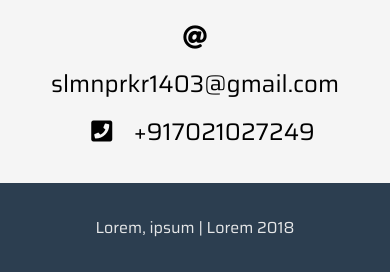
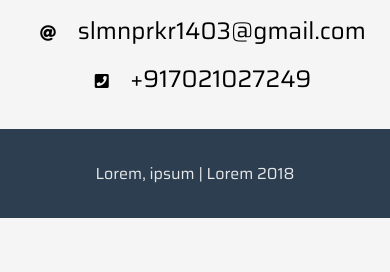
Before and after one commit to iamsalman1403/frontEnd, a plain HTML site: page index.html in a window 390 px wide. Shown: the part 3174-3446 px from the top of the page. After the commit the page ends 3392 px from the top, so only its background shows below. Drawn offline with nearby package versions, Linux system fonts and the light colour scheme.

Commit message:
Update style.css

```diff
--- a/style.css
+++ b/style.css
@@ -337,5 +337,11 @@ footer{
     text-align: center;
     color: #333;
 }
+	.contact-secondary i{
+    font-size: 16px;
+    text-decoration: none;
+    color: #000000;
+    margin: 16px;
+}
 
 }
```
